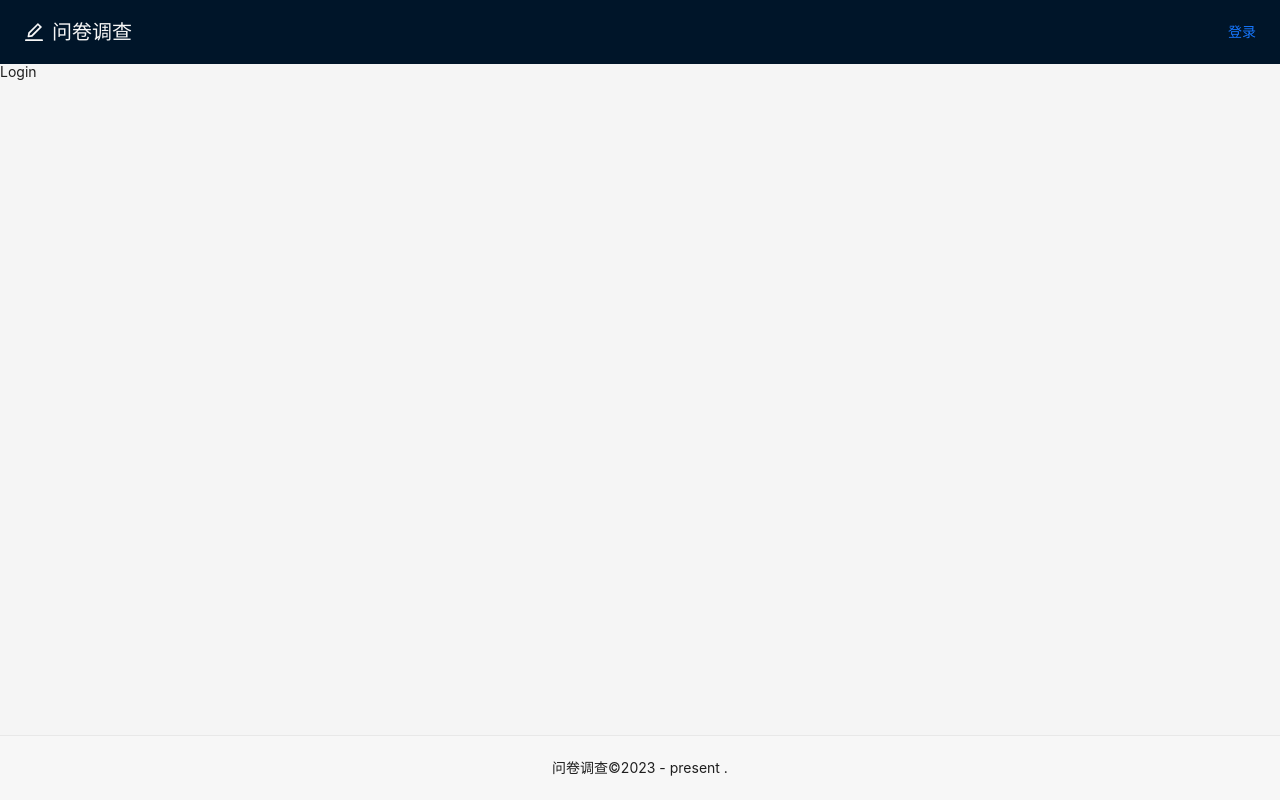
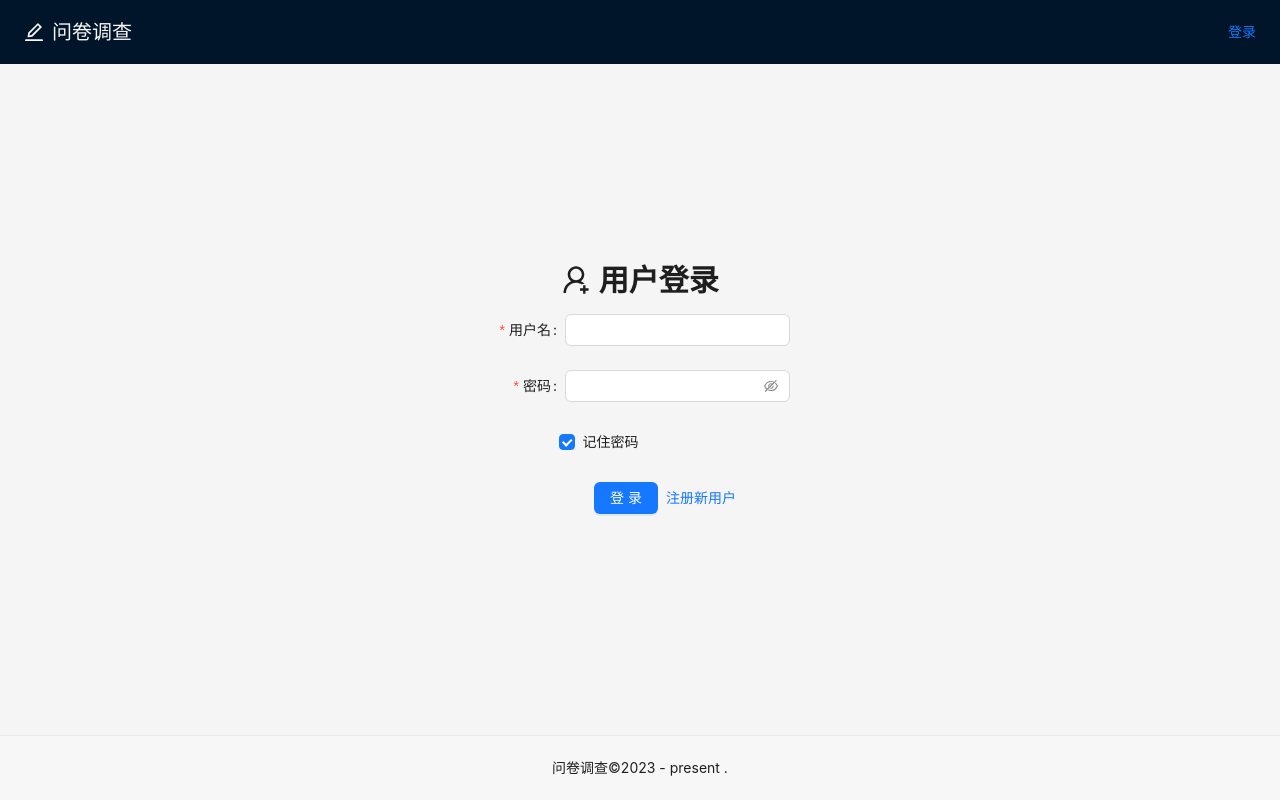
Before and after one commit to TrompeurC/react-question, a React (Create React App) app: page /login in a window 1280 px wide. Built offline with nearby package versions, Linux system fonts and the light colour scheme.

Commit message:
feat: 注册、登录

```diff
--- /dev/null
+++ b/src/components/list-search/index.tsx
@@ -0,0 +1,39 @@
+import React, { memo, useEffect, useState } from 'react'
+import { Input } from 'antd'
+import { useNavigate, useSearchParams, useLocation } from 'react-router-dom'
+
+const { Search } = Input
+
+const ListSearch = memo(() => {
+  const naviagte = useNavigate()
+  const [usp] = useSearchParams()
+  const { pathname } = useLocation()
+  const [searchValue, setSearchValue] = useState<string>('')
+  const onSearch = (value: string) => {
+    naviagte(
+      {
+        pathname,
+        search: `keyword=${value}`,
+      },
+      {
+        replace: true,
+      }
+    )
+  }
+  useEffect(() => {
+    const searchValue = usp.get('keyword') as string
+    setSearchValue(searchValue || '')
+  }, [])
+  return (
+    <Search
+      placeholder="输入关键字搜索"
+      value={searchValue}
+      onChange={e => setSearchValue(e.target.value)}
+      allowClear
+      style={{ width: '200px' }}
+      onSearch={onSearch}
+    />
+  )
+})
+
+export default ListSearch
--- /dev/null
+++ b/src/pages/login/index.module.scss
@@ -0,0 +1,7 @@
+.container {
+  height: calc(100vh - 64px - 65px);
+  display: flex;
+  justify-content: center;
+  align-items: center;
+  text-align: center;
+}
--- a/src/pages/login/index.tsx
+++ b/src/pages/login/index.tsx
@@ -1,7 +1,98 @@
-import React, { memo } from 'react'
+import React, { FC, memo, useEffect } from 'react'
+import styles from './index.module.scss'
+import { Typography, Button, Space, Form, Input, Checkbox } from 'antd'
+import { Link } from 'react-router-dom'
+import { UserAddOutlined } from '@ant-design/icons'
+const { Title } = Typography
 
-const Login = memo(() => {
-  return <div>Login</div>
+type FormFields = {
+  username: string
+  password: string
+  remember: boolean
+}
+const USER_NAME = 'username'
+const PASSWORD = 'password'
+
+function setUser(username: string, password: string) {
+  localStorage.setItem(USER_NAME, username)
+  localStorage.setItem(PASSWORD, password)
+}
+
+function getUser() {
+  return {
+    username: localStorage.getItem(USER_NAME) || '',
+    password: localStorage.getItem(PASSWORD) || '',
+  }
+}
+
+function clearUser() {
+  localStorage.removeItem(USER_NAME)
+  localStorage.removeItem(PASSWORD)
+}
+
+const Login: FC = memo(() => {
+  const [form] = Form.useForm()
+  const onFinish = (value: FormFields) => {
+    const { username, password, remember } = value
+    if (remember) {
+      setUser(username, password)
+    } else {
+      clearUser()
+    }
+  }
+  useEffect(() => {
+    const { username, password } = getUser()
+    form.setFieldsValue({ username, password })
+  }, [])
+
+  return (
+    <div className={styles.container}>
+      <div>
+        <Space direction="vertical">
+          <Title level={2}>
+            <UserAddOutlined />
+            <span> 用户登录</span>
+          </Title>
+        </Space>
+        <Form
+          form={form}
+          labelCol={{ span: 6 }}
+          wrapperCol={{ span: 18 }}
+          style={{ maxWidth: 600, width: 300 }}
+          initialValues={{ remember: true }}
+          onFinish={onFinish}
+          autoComplete="off"
+        >
+          <Form.Item
+            label="用户名"
+            name="username"
+            rules={[{ required: true, message: '请输入您的用户名!' }]}
+          >
+            <Input />
+          </Form.Item>
+
+          <Form.Item
+            label="密码"
+            name="password"
+            rules={[{ required: true, message: '请输入您的密码!' }]}
+          >
+            <Input.Password />
+          </Form.Item>
+          <Form.Item name="remember" valuePropName="checked" wrapperCol={{ offset: 1, span: 16 }}>
+            <Checkbox>记住密码</Checkbox>
+          </Form.Item>
+          <Form.Item wrapperCol={{ offset: 4, span: 20 }}>
+            <Space>
+              <Button type="primary" htmlType="submit">
+                登录
+              </Button>
+              <Link to={'/register'}>注册新用户</Link>
+            </Space>
+          </Form.Item>
+        </Form>
+      </div>
+    </div>
+  )
 })
 
 export default Login
--- a/src/pages/manage/common-styles/list-star.module.scss
+++ b/src/pages/manage/common-styles/list-star.module.scss
@@ -14,3 +14,8 @@
 .list {
   height: 100%;
 }
+
+.search {
+  display: flex;
+  justify-content: space-between;
+}
--- a/src/pages/manage/list/index.tsx
+++ b/src/pages/manage/list/index.tsx
@@ -1,5 +1,6 @@
 import { useTitle } from 'ahooks'
 import React, { FC, memo, useState } from 'react'
+import ListSearch from '../../../components/list-search'
 import QuestionCard from '../../../components/question-card'
 import styles from '../common-styles/list-star.module.scss'
 
@@ -29,7 +30,9 @@
     <div className={styles.questions}>
       <header className={styles.header}>
         <h3 className="title">我的问卷</h3>
-        <div className="search">搜索</div>
+        <div className="search">
+          <ListSearch />
+        </div>
       </header>
       <div className={styles.list}>
         {questionList.map(item => {
--- a/src/pages/manage/star/index.tsx
+++ b/src/pages/manage/star/index.tsx
@@ -3,6 +3,7 @@
 import { Empty } from 'antd'
 import QuestionCard from '../../../components/question-card'
 import styles from '../common-styles/list-star.module.scss'
+import ListSearch from '../../../components/list-search'
 
 const rawList = [
   {
@@ -22,7 +23,9 @@
     <div className={styles.questions}>
       <header className={styles.header}>
         <h3 className="title">星标问卷</h3>
-        <div className="search">搜索</div>
+        <div className="search">
+          <ListSearch />
+        </div>
       </header>
       <div className={styles.list}>
         {!questionList.length ? (
--- a/src/pages/manage/trash/index.tsx
+++ b/src/pages/manage/trash/index.tsx
@@ -3,6 +3,7 @@
 import { Empty, Table, Tag, Button, Space, Modal, message } from 'antd'
 import { ExclamationCircleOutlined } from '@ant-design/icons'
 import styles from '../common-styles/list-star.module.scss'
+import ListSearch from '../../../components/list-search'
 
 const { confirm } = Modal
 
@@ -65,7 +66,8 @@
         {!questionList.length ? (
           <Empty />
         ) : (
-          <>
+          <div>
+            <div className={styles.search}>
               <Space>
                 <Button type="primary" disabled={!selectKeys.length} onClick={onRestore}>
                   恢复
@@ -74,6 +76,11 @@
                   删除
                 </Button>
               </Space>
+              <span>
+                <ListSearch />
+              </span>
+            </div>
+
             <Table
               style={{ marginTop: '20px' }}
               dataSource={questionList}
@@ -86,7 +93,7 @@
                 },
               }}
             ></Table>
-          </>
+          </div>
         )}
       </div>
       {/* <div className="footer">加载更多</div> */}
--- /dev/null
+++ b/src/pages/register/index.module.scss
@@ -0,0 +1,7 @@
+.container {
+  height: calc(100vh - 64px - 65px);
+  display: flex;
+  justify-content: center;
+  align-items: center;
+  text-align: center;
+}
--- a/src/pages/register/index.tsx
+++ b/src/pages/register/index.tsx
@@ -1,7 +1,89 @@
-import React, { memo } from 'react'
+import React, { FC, memo } from 'react'
+import styles from './index.module.scss'
+import { Typography, Button, Space, Form, Input } from 'antd'
+import { Link } from 'react-router-dom'
+import { UserAddOutlined } from '@ant-design/icons'
+const { Title } = Typography
 
-const Register = memo(() => {
-  return <div>Register</div>
+const Register: FC = memo(() => {
+  const onFinish = (value: any) => {
+    console.log(value)
+  }
+  return (
+    <div className={styles.container}>
+      <div>
+        <Space direction="vertical">
+          <Title level={2}>
+            <UserAddOutlined />
+            <span> 注册新用户</span>
+          </Title>
+        </Space>
+        <Form
+          name="basic"
+          labelCol={{ span: 6 }}
+          wrapperCol={{ span: 18 }}
+          style={{ maxWidth: 600, width: 300 }}
+          initialValues={{ remember: true }}
+          onFinish={onFinish}
+          autoComplete="off"
+        >
+          <Form.Item
+            label="用户名"
+            name="username"
+            rules={[{ required: true, message: '请输入您的用户名!' }]}
+          >
+            <Input />
+          </Form.Item>
+
+          <Form.Item
+            label="密码"
+            name="password"
+            rules={[{ required: true, message: '请输入您的密码!' }]}
+          >
+            <Input.Password />
+          </Form.Item>
+          <Form.Item
+            name="confirm"
+            label="确认密码"
+            dependencies={['password']}
+            hasFeedback
+            rules={[
+              {
+                required: true,
+                message: '请输入您的密码!',
+              },
+              ({ getFieldValue }) => ({
+                validator(_, value) {
+                  if (!value || getFieldValue('password') === value) {
+                    return Promise.resolve()
+                  }
+                  return Promise.reject(new Error('两次密码不一致!'))
+                },
+              }),
+            ]}
+          >
+            <Input.Password />
+          </Form.Item>
+          <Form.Item
+            label="昵称"
+            name="nickname"
+            rules={[{ required: true, message: '请输入您的昵称!' }]}
+          >
+            <Input />
+          </Form.Item>
+
+          <Form.Item wrapperCol={{ offset: 4, span: 20 }}>
+            <Space>
+              <Button type="primary" htmlType="submit">
+                注册
+              </Button>
+              <Link to={'/login'}>已有账号，登录</Link>
+            </Space>
+          </Form.Item>
+        </Form>
+      </div>
+    </div>
+  )
 })
 
 export default Register
```
Lines whose indentation alone changed are shown as unchanged.
